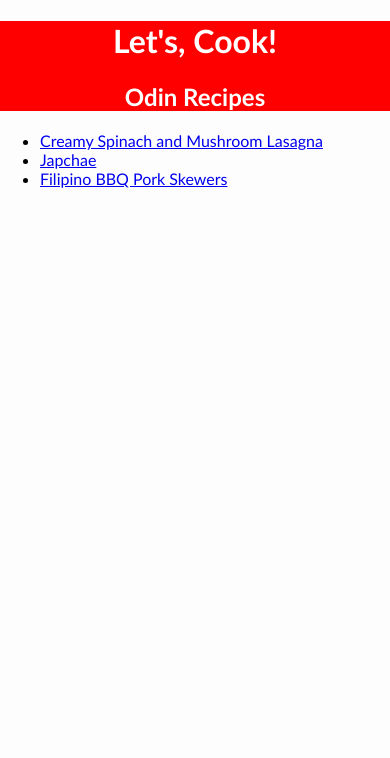
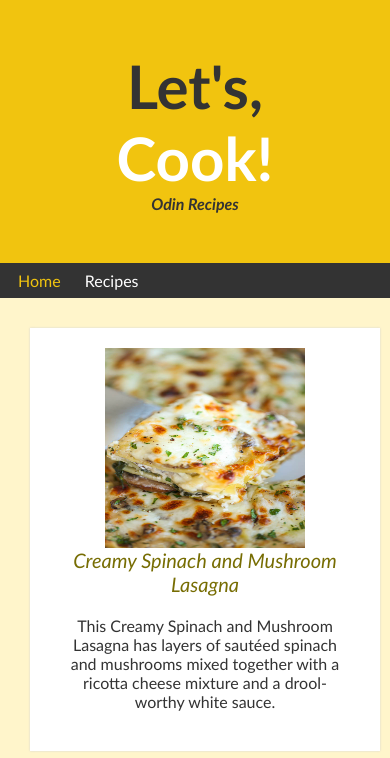
Before and after one commit to shielamarieee/odin-recipes, a plain HTML site: page index.html in a window 390 px wide. Shown: the top 758 px of the page. Drawn offline with Linux system fonts and the light colour scheme.

Commit message:
edited the front landing page using style.css

```diff
--- a/index.html
+++ b/index.html
@@ -3,18 +3,65 @@
   <head>
     <meta charset="utf-8">
     <title>Odin Recipes</title>
-    <link rel="stylesheet" href="style.css"
+    <link rel="stylesheet" href="style.css">
   </head>
   <body>
     <div class="header">
       <h1><span class="highlight">Let's,</span> Cook!</h1>
-      <h2>Odin Recipes</h2>
+        <h2>Odin Recipes</h2>
     </div>
 
-    <ul>
-      <li><a href="./recipes/lasagna.html" target="_blank">Creamy Spinach and Mushroom Lasagna</a></li>
-      <li><a href="./recipes/japchae.html" target="_blank">Japchae</a></li>
-      <li><a href="./recipes/porkbbq.html" target="_blank">Filipino BBQ Pork Skewers</a></li>
-    </ul>
+    <div class="nav">
+      <ul>
+        <li><a href="index.html" class="current">Home</a></li>
+        <div class="dropdown">
+          <li><a href="#" class="dropdown-link">Recipes</a></li>
+            <div class="dropdown-content">
+              <a href="./recipes/lasagna.html" target="_blank">Creamy Spinach ang Mushroom Lasagna</a>
+              <a href="./recipes/japchae.html" target="_blank">Japchae</a>
+              <a href="./recipes/porkbbq.html" target="_blank">BBQ Pork Skewers</a>
+            </div>
+        </div>
+      </ul>
+    </div>
+
+    <div class="content">
+      <ul>
+      <div class="card">
+        <div class="left">
+          <a href="./recipes/lasagna.html">
+          <img src="./images/lasagna.jpg" style="width: 200px; height: 200px"></a>
+        </div>
+        <div class="right">
+          <li><a href="./recipes/lasagna.html" target="_blank">Creamy Spinach and Mushroom Lasagna</a></li>
+          <p>This Creamy Spinach and Mushroom Lasagna has layers of sautéed spinach and mushrooms mixed together with a ricotta cheese mixture and a drool-worthy white sauce.</p>
+        </div>
+      </div>
+
+      <div class="card">
+        <div class="left">
+        <a href="./recipes/japchae.html">
+            <img src="./images/japchae.jpg" style="width: 200px; height: 200px">
+        </a>
+        </div>
+        <div class="right">
+        <li><a href="./recipes/japchae.html" target="_blank">Japchae</a></li>
+        <p>Japchae, sweet potato starch noodles stir fried with vegetables and meat, is one of Korea’s best-loved dishes.</p>
+        </div>
+      </div>
+
+      <div class="card">
+        <div class="left">
+          <a href="./recipes/porkbbq.html">
+          <img src="./images/bbq.jpg" style="width: 200px; height: 200px;">
+          </a>
+        </div>
+        <div class="right">
+        <li><a href="./recipes/porkbbq.html" target="_blank">BBQ Pork Skewers</a></li>
+        <p>Tender pieces of flavorful pork glazed with a sweet and savory sauce and fresh off the grill–these pork BBQ skewers are so mouth-watering that you’ll want to hoard them all on your plate. It’s no wonder these are a Filipino delicacy.</p>
+        </div>
+      </div>
+      </ul>
+    </div>
   </body>
 </html>
--- a/style.css
+++ b/style.css
@@ -1,11 +1,156 @@
+* {
+  margin: 0;
+  box-sizing: border-box;
+}
 body{
-  background-color: rgb(253, 253, 253);
+  background-color: #FFF5CB;
   font-family:'Gill Sans', 'Gill Sans MT', Calibri, 'Trebuchet MS', sans-serif;
   margin: 0;
   padding: 0;
 }
+
+/* Header */
+
 .header {
     text-align: center;
-    background-color: red;
+    background-color: #F1C40F;
     color: white;
+    padding: 50px;
+
 }
+.header h1 {
+  font-size: 60px;
+}
+.header h1 .highlight {
+  color: #333;
+}
+.header h2 {
+  font-size: 16px;
+  color: #333;
+  font-style: italic;
+}
+
+/* Navbar*/
+
+.nav ul {
+  list-style-type: none;
+  margin: 0;
+  padding: 0;
+  background-color: #333;
+  padding: 8px;
+}
+
+.nav li {
+  display: inline-block;
+}
+
+.nav a {
+  text-decoration: none;
+  color: white;
+  padding: 10px;
+}
+
+.nav a:hover:not(.current) {
+  color: #F1C40F;
+}
+
+
+.nav .current {
+  color: #F1C40F;
+}
+
+.nav .dropdown {
+  display: inline-block;
+  position: relative;
+}
+
+.dropdown-content {
+  position: absolute;
+  background-color: #fff9e3;
+  min-width: 160px;
+  display: none;
+}
+
+.dropdown-content a {
+  color: black;
+  padding: 12px 16px;
+  text-decoration: none;
+  display: block;
+  text-align: center;
+}
+.dropdown-content a:hover {
+  background-color: #333;
+}
+
+.dropdown:hover .dropdown-content {
+  display: block;
+}
+
+/* Content */
+
+.content {
+  margin: auto;
+  width: 100%;
+  padding: 20px;
+}
+
+.content ul {
+  list-style-type: none;
+  margin: 0;
+  padding: 0;
+}
+.content a {
+  text-decoration: none;
+  color: rgb(119, 109, 3);
+  font-size: 20px;
+  font-style: italic;
+}
+
+.content a:hover {
+  color: #F1C40F;
+}
+.card {
+  background-color: white;
+  padding: 20px;
+  margin: 10px;
+  width: 100%;
+  box-shadow: 0 0 2px lightgray;
+}
+
+.card .left img {
+  float: left;
+  width: 20%;
+
+}
+.card .right {
+  float: right;
+  width: 70%;
+  text-align: center;
+}
+
+
+.card .right p {
+  padding: 20px;
+  color: #333;
+}
+
+.card:after {
+  content: "";
+  display: table;
+  clear: both;
+}
+
+@media screen and (max-width: 600px) {
+  .card .left img {
+    float: none;
+    width: 50%;
+    margin-left: auto;
+    margin-right: auto;
+    display: block;
+  }
+  .card .right {
+    float: none;
+    width: 100%;
+    text-align: center;
+  }
+}
```
Also changed, not shown: images/bbq.jpg, images/japchae.jpg.
